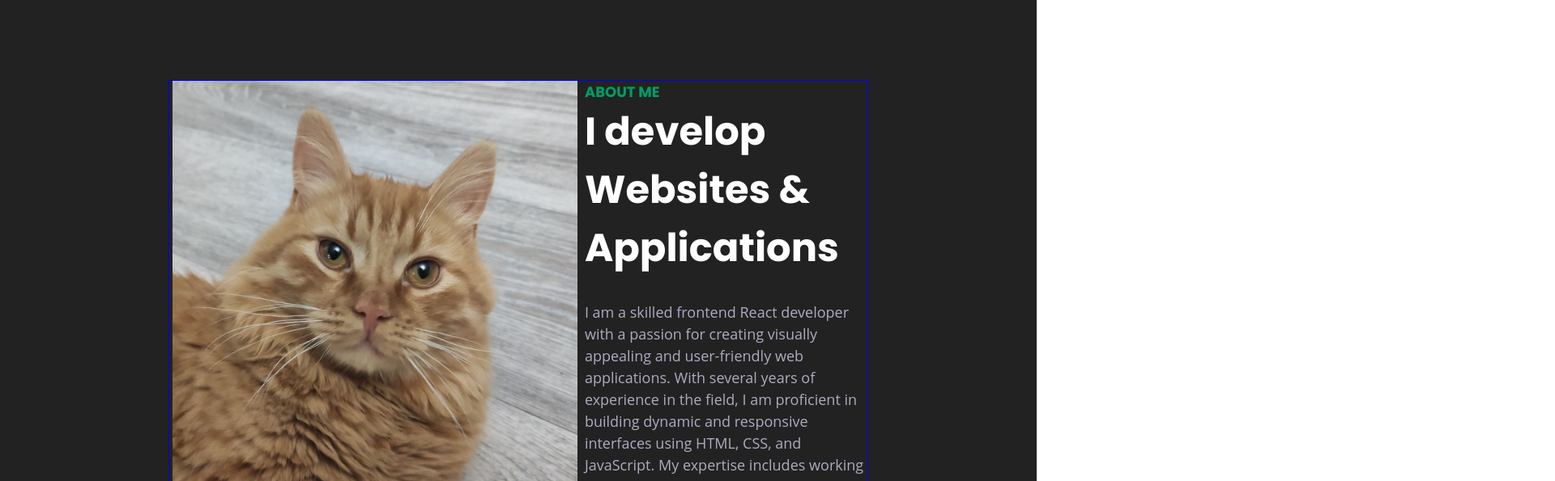
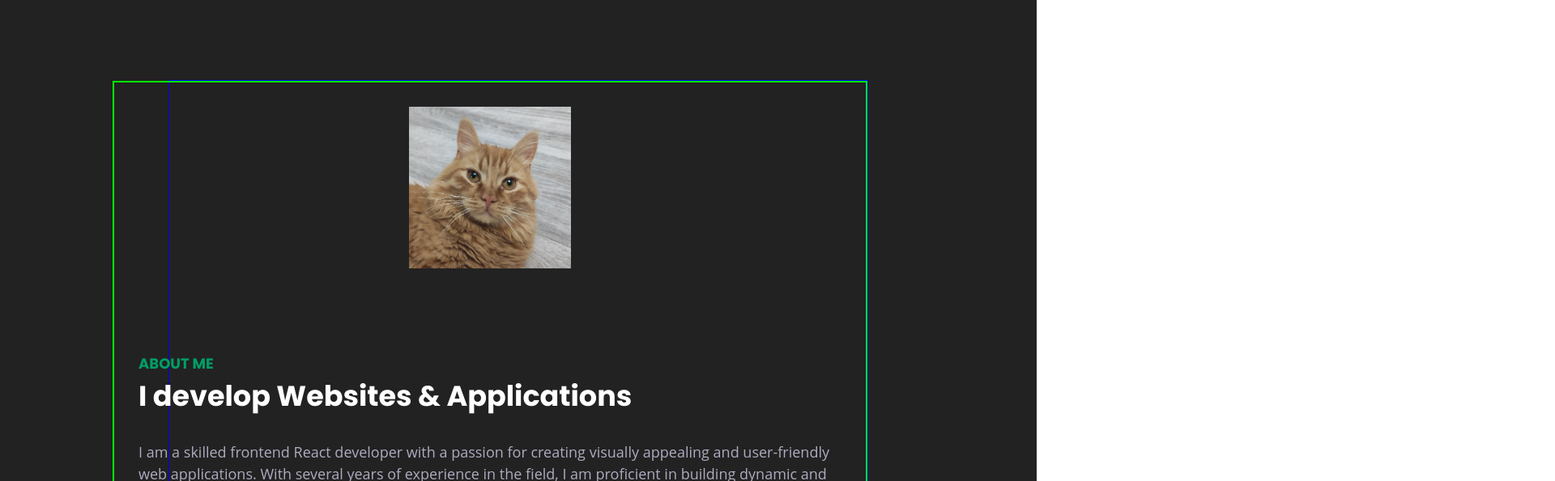
Before and after one commit to skiffter1337/Portfolio, a React (Create React App) app: page / in a window 1280 px wide. Shown: the part 881-1476 px from the top of the page at 81% size, 1920 px wide, since content can reach past the window. Built offline with nearby package versions, Linux system fonts and the light colour scheme.

Commit message:
try to make adaptive css in AboutMe.module.scss (govnokod)

```diff
--- a/src/Components/AboutMe/AboutMe.module.scss
+++ b/src/Components/AboutMe/AboutMe.module.scss
@@ -5,15 +5,23 @@
   min-height: 100vh;
   padding: 100px;
   background-color: #222222;
+
+
   .content_row {
     display: flex;
     justify-content: space-around;
+    gap: 100px;
+    border: 2px solid lime;
+
+
     .content_block {
-      width: 40%;
+      width: 100%;
+
       h2 {
         font-size: 48px;
         margin-bottom: 30px;
         color: #fff;
+
         span {
           display: block;
           font-size: 18px;
@@ -21,11 +29,15 @@
           color: $primaryColor
         }
       }
+
       .about_par {
         @include fontFamily($textFontFamily, 500, 18px, 1.5, $paragraphTextColor);
         margin-bottom: 1rem;
+
+
       }
     }
+
     .about_btn {
       padding: 15px 42px;
       background: #009e66;
@@ -34,12 +46,14 @@
       text-decoration: none;
       border: none;
       @include fontFamily($headerFontFamily, 700, 18px, 1.5, #fff);
+
       &:hover {
         transition: 0.2s;
         background: rgba($primaryColor, 0.7);
         cursor: pointer;
       }
     }
+
     .personal_info_block {
       display: flex;
       flex-wrap: wrap;
@@ -49,6 +63,7 @@
 
       .personal_info_list {
         width: 50%;
+
       }
 
       ul {
@@ -70,8 +85,29 @@
 }
 
 
+.image_block img {
+  width: 400px;
+  height: 400px;
+}
 
-.image_block img {
-  width: 500px;
-  height: 500px;
+
+@media screen and (max-width: 1500px) {
+
+  .content_row {
+    flex-direction: column;
+    align-items: center;
+    padding: 30px;
+    margin-left: -70px;
+  }
+  .personal_info_block {
+    flex-direction: column;
+  }
+  .image_block img {
+    width: 200px;
+    height: 200px;
+  }
+  h2 {
+    font-size: 35px !important;
+  }
+
 }
--- a/src/Components/Contacts/Contacts.module.scss
+++ b/src/Components/Contacts/Contacts.module.scss
@@ -6,9 +6,11 @@
   height: 100vh;
   padding: 100px;
   background-color: #222222;
+
   .contactsContainer {
     display: flex;
     flex-direction: column;
+
     .contacts_row {
       display: flex;
       justify-content: space-evenly;
@@ -20,9 +22,12 @@
       font-size: 18px;
       color: #b0aac0;
       width: 100%;
+
+
       .contact_block {
         display: flex;
         justify-content: space-between;
+
         h4 {
           font-family: 'Poppins', sans-serif;
           font-size: 1.5rem;
@@ -31,6 +36,7 @@
           font-weight: 700;
           line-height: 1.2;
         }
+
         .icon_box {
           width: 60px;
           height: 60px;
@@ -44,43 +50,63 @@
         }
       }
     }
+
     .form_row {
-            width: 90%;
+      width: 100%;
       display: flex;
-            justify-content: space-around;
+      justify-content: space-between;
       flex-wrap: wrap;
       flex-direction: row;
       margin-bottom: 60px;
+
+      .contactsFormContainer {
+        width: 50%;
+      }
+
       h3 {
         font-size: 36px;
         margin-bottom: 28px;
         color: #fff;
 
       }
+
       .from_control {
         display: flex;
         gap: 15px;
+
         .form_input {
           border: 1px solid #606060;
           background: #2a2a2a;
           color: #b0aac0;
-                    padding: 12px 18px;
+          font-size: 16px;
+          padding: 16px 18px;
           flex: 1 1 auto;
           width: 1%;
           position: relative;
           border-radius: 4px;
+
           &:active {
             border: 1px solid #009e66;
           }
 
+          &::placeholder {
+            font-size: 16px;
+            font-weight: 400;
+            line-height: 1.5;
+
+          }
+
         }
       }
+
       .form_textarea {
+        font-family: 'Open Sans', sans-serif;
         margin-top: 15px;
         margin-bottom: 15px;
         border: 1px solid #606060;
         background: #2a2a2a;
         color: #b0aac0;
+        font-size: 16px;
         display: block;
         width: 100%;
         min-height: 183px;
@@ -88,7 +114,15 @@
         border-radius: 4px;
         appearance: none;
         resize: vertical;
+
+        &::placeholder {
+          font-size: 16px;
+          font-weight: 400;
+          line-height: 1.5;
+
         }
+      }
+
       .submitBtn {
         padding: 15px 42px;
         background: #009e66;
@@ -101,6 +135,7 @@
         font-size: 18px;
         line-height: 1.5;
         color: #fff;
+
         &:hover {
           transition: 0.2s;
           background: rgba($primaryColor, 0.7);
@@ -111,24 +146,3 @@
 
   }
 }
-
-
-
-
-
-
-
-
-
-
-
-
-
-
-
-@media screen and (max-width: 750px) {
-
-    .contactsFormContainer {
-        width: 100%;
-    }
-}
--- a/src/Components/Contacts/Contacts.tsx
+++ b/src/Components/Contacts/Contacts.tsx
@@ -69,7 +69,8 @@ export const Contacts = () => {
                     {/*        {submitStatus && "Great ! Your message has been sent !!"}*/}
                     {/*    </p>*/}
                     {/*</div>*/}
-                    <form className={s.contactsFormContainer}>
+                    <div className={s.contactsFormContainer}>
+                    <form>
                         <h3>Write me a message</h3>
                             <div className={s.from_control}>
                         <input placeholder={"Name*"} required className={s.form_input}/>
@@ -78,6 +79,7 @@ export const Contacts = () => {
                         <textarea placeholder={"Your message here*"} required className={s.form_textarea}></textarea>
                         <button type="submit" className={s.submitBtn} onSubmit={onSubmit} >Send message</button>
                     </form>
+                    </div>
                 </div>
             </div>
         </div>
--- a/src/Components/Projects/Project/Project.module.scss
+++ b/src/Components/Projects/Project/Project.module.scss
@@ -65,3 +65,10 @@
 
 
 }
+
+
+@media screen and (max-width: 550px){
+  .project_block {
+    width: 300px;
+  }
+}
--- a/src/Components/Projects/Projects.module.scss
+++ b/src/Components/Projects/Projects.module.scss
@@ -15,8 +15,9 @@
       justify-content: space-between;
       align-items: flex-start;
       flex-wrap: wrap;
-      @media screen and (max-width: 1152px) {
+      @media screen and (max-width: 1230px) {
         justify-content: center;
+
       }
     }
   }
--- a/src/Components/Skills/Skill/Skill.module.scss
+++ b/src/Components/Skills/Skill/Skill.module.scss
@@ -37,3 +37,9 @@
 
   @include fontFamily($textFontFamily, 400, 18px, 1.5);
 }
+
+@media screen and (max-width: 550px){
+.skill_block {
+  width: 300px;
+}
+}
--- a/src/Components/Skills/Skills.module.scss
+++ b/src/Components/Skills/Skills.module.scss
@@ -10,10 +10,12 @@
 
 .skillsContainer {
     flex-direction: column;
+    justify-content: flex-start;
+    flex-wrap: nowrap;
 }
 
 
-.skills_block {
+.skills {
     gap: 20px;
     display: flex;
     justify-content: space-between;
@@ -23,9 +25,8 @@
 
 
 
-@media (max-width: 650px) and (max-height: 900px){
-
-    .skills_block {
+@media screen and (max-width: 1230px) {
+    .skills {
         justify-content: center;
     }
 }
--- a/src/Components/Skills/Skills.tsx
+++ b/src/Components/Skills/Skills.tsx
@@ -10,9 +10,9 @@ export const Skills = () => {
         <div className={s.skillsBlock}>
             <div className={`${styleContainer.container} ${s.skillsContainer}`}>
                 <Title>My skills</Title>
-                <div className={s.skills_block}>
+                <div className={s.skills}>
                     <Skill title={"React"}
-                           description={lorem}/>
+                           description={"Lorem ipsum dolor sit amet, consectetur adipiscing elit"}/>
                     <Skill title={"Redux"}
                            description={lorem}/>
                     <Skill title={"TypeScript"}
--- a/src/common/components/Map/Map.tsx
+++ b/src/common/components/Map/Map.tsx
@@ -6,8 +6,8 @@ export const Map = () => {
         <div className={s.map}>
             <iframe
                 src="https://www.google.com/maps/embed?pb=!1m14!1m12!1m3!1d1255.3201070645564!2d40.97419749297321!3d56.999309832411974!2m3!1f0!2f0!3f0!3m2!1i1024!2i768!4f13.1!5e0!3m2!1sru!2sru!4v1683207755196!5m2!1sru!2sru"
-                width="500"
-                height="400"
+                width="600"
+                height="395"
                 allowFullScreen
                 loading="lazy"
                 referrerPolicy="no-referrer-when-downgrade"
--- a/src/common/styles/Container.module.css
+++ b/src/common/styles/Container.module.css
@@ -10,19 +10,3 @@
     height: 100%;
     border: 1px solid blue;
 }
-
-@media (max-width: 650px) and (max-height: 900px){
-    .container {
-        display: flex;
-        justify-content: center;
-        align-items: center;
-        flex-wrap: wrap;
-
-        margin: 0 auto;
-
-        width: 80%;
-        height: 100%;
-        border: 1px solid blue;
-    }
-
-}
```
Also changed, not shown: src/common/components/Title/Title.module.scss (line endings or trailing spaces). Lines whose indentation alone changed are shown as unchanged.
